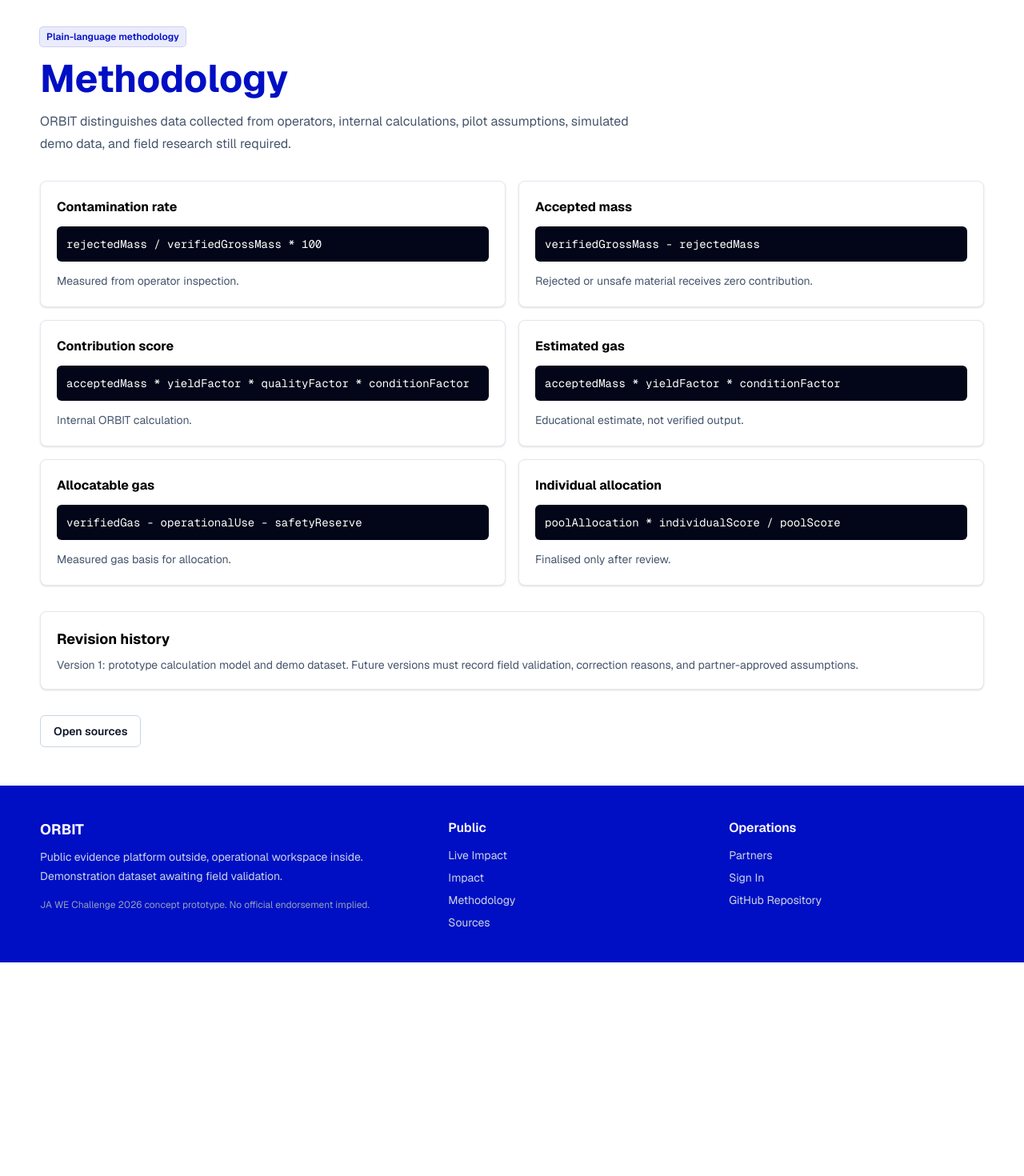
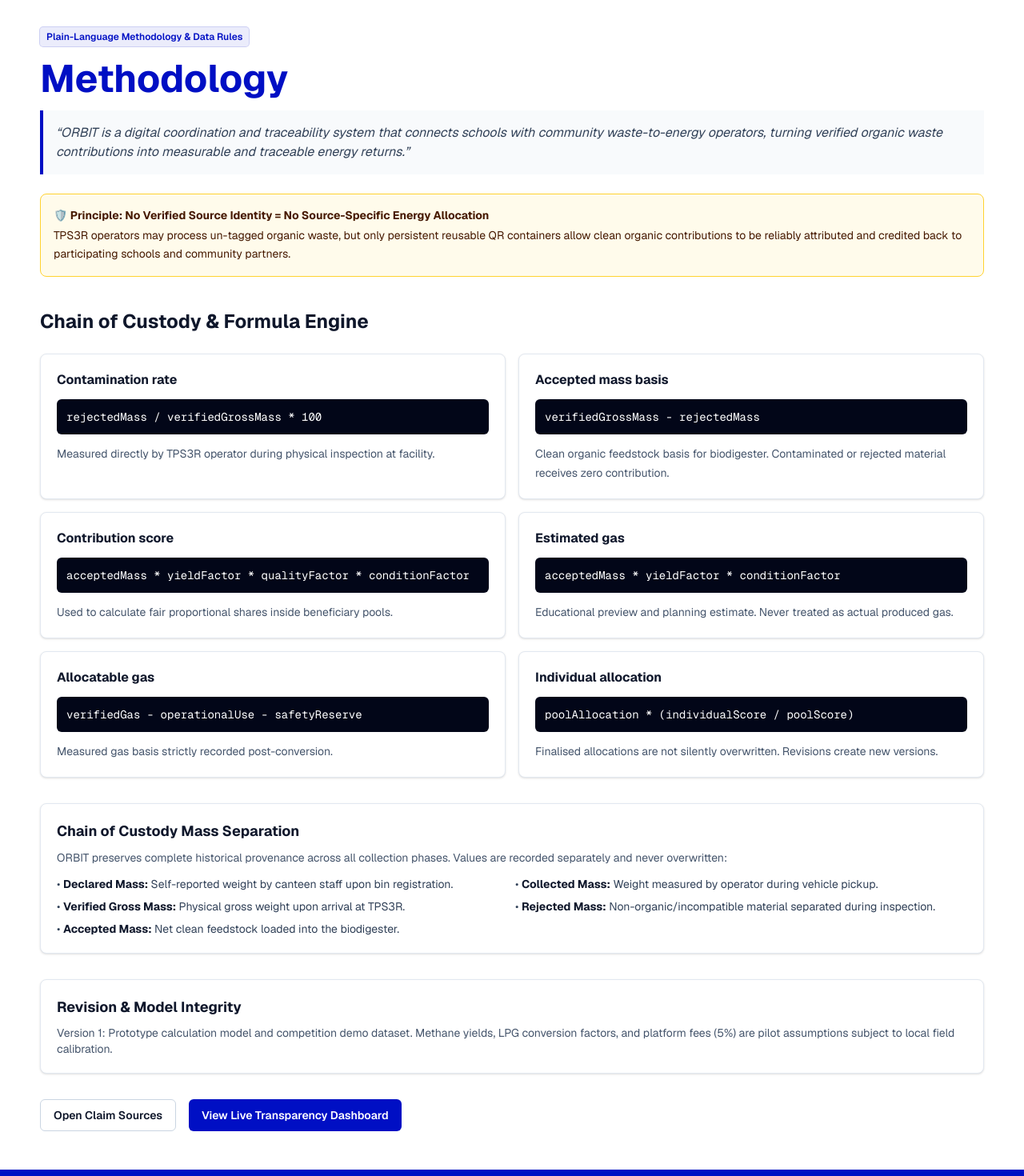
Before and after one commit to Claritys11/orbit-bioenergy-tracker, a Next.js app: page /methodology in a window 1280 px wide. Shown: the part 80-1550 px from the top of the page at 80% size. Before the commit the page ends 1283 px from the top, so only its background shows below. Built offline with nearby package versions, Linux system fonts and the light colour scheme.

Commit message:
docs: align README and website pages with core positioning and reusable QR container system

```diff
--- a/src/app/methodology/page.tsx
+++ b/src/app/methodology/page.tsx
@@ -3,12 +3,12 @@
 import { Badge, Card, LinkButton } from "@/components/ui";
 
 const formulas = [
-  ["Contamination rate", "rejectedMass / verifiedGrossMass * 100", "Measured from operator inspection."],
-  ["Accepted mass", "verifiedGrossMass - rejectedMass", "Rejected or unsafe material receives zero contribution."],
-  ["Contribution score", "acceptedMass * yieldFactor * qualityFactor * conditionFactor", "Internal ORBIT calculation."],
-  ["Estimated gas", "acceptedMass * yieldFactor * conditionFactor", "Educational estimate, not verified output."],
-  ["Allocatable gas", "verifiedGas - operationalUse - safetyReserve", "Measured gas basis for allocation."],
-  ["Individual allocation", "poolAllocation * individualScore / poolScore", "Finalised only after review."],
+  ["Contamination rate", "rejectedMass / verifiedGrossMass * 100", "Measured directly by TPS3R operator during physical inspection at facility."],
+  ["Accepted mass basis", "verifiedGrossMass - rejectedMass", "Clean organic feedstock basis for biodigester. Contaminated or rejected material receives zero contribution."],
+  ["Contribution score", "acceptedMass * yieldFactor * qualityFactor * conditionFactor", "Used to calculate fair proportional shares inside beneficiary pools."],
+  ["Estimated gas", "acceptedMass * yieldFactor * conditionFactor", "Educational preview and planning estimate. Never treated as actual produced gas."],
+  ["Allocatable gas", "verifiedGas - operationalUse - safetyReserve", "Measured gas basis strictly recorded post-conversion."],
+  ["Individual allocation", "poolAllocation * (individualScore / poolScore)", "Finalised allocations are not silently overwritten. Revisions create new versions."],
 ];
 
 export default function MethodologyPage() {
@@ -16,23 +16,56 @@
     <>
       <PublicHeader />
       <main id="main" className="orbit-container py-12">
-        <Badge tone="blue">Plain-language methodology</Badge>
+        <Badge tone="blue">Plain-Language Methodology & Data Rules</Badge>
         <h1 className="mt-4 text-5xl font-bold text-[var(--orbit-primary)]">Methodology</h1>
-        <p className="mt-4 max-w-3xl leading-7 text-slate-600">ORBIT distinguishes data collected from operators, internal calculations, pilot assumptions, simulated demo data, and field research still required.</p>
-        <div className="mt-8 grid gap-4 md:grid-cols-2">
+
+        <blockquote className="mt-4 border-l-4 border-[var(--orbit-primary)] bg-slate-50 p-4 italic text-slate-700">
+          “ORBIT is a digital coordination and traceability system that connects schools with community waste-to-energy operators, turning verified organic waste contributions into measurable and traceable energy returns.”
+        </blockquote>
+
+        <div className="mt-6 rounded-lg border border-amber-300 bg-amber-50 p-4 text-sm text-amber-950">
+          <h2 className="font-bold">🛡️ Principle: No Verified Source Identity = No Source-Specific Energy Allocation</h2>
+          <p className="mt-1 leading-relaxed">
+            TPS3R operators may process un-tagged organic waste, but only persistent reusable QR containers allow clean organic contributions to be reliably attributed and credited back to participating schools and community partners.
+          </p>
+        </div>
+
+        <h2 className="mt-10 text-2xl font-bold text-slate-900">Chain of Custody & Formula Engine</h2>
+        <div className="mt-6 grid gap-4 md:grid-cols-2">
           {formulas.map(([title, formula, body]) => (
             <Card key={title}>
-              <h2 className="font-bold">{title}</h2>
-              <code className="mt-3 block rounded-md bg-slate-950 p-3 text-sm text-white">{formula}</code>
+              <h3 className="font-bold text-slate-900">{title}</h3>
+              <code className="mt-3 block rounded-md bg-slate-950 p-3 font-mono text-sm text-white">{formula}</code>
               <p className="mt-3 text-sm leading-6 text-slate-600">{body}</p>
             </Card>
           ))}
         </div>
+
         <Card className="mt-8">
-          <h2 className="text-lg font-bold">Revision history</h2>
-          <p className="mt-2 text-sm text-slate-600">Version 1: prototype calculation model and demo dataset. Future versions must record field validation, correction reasons, and partner-approved assumptions.</p>
+          <h2 className="text-lg font-bold text-slate-900">Chain of Custody Mass Separation</h2>
+          <p className="mt-2 text-sm leading-relaxed text-slate-600">
+            ORBIT preserves complete historical provenance across all collection phases. Values are recorded separately and never overwritten:
+          </p>
+          <ul className="mt-3 grid gap-2 text-sm text-slate-700 sm:grid-cols-2">
+            <li>• <strong className="text-slate-900">Declared Mass:</strong> Self-reported weight by canteen staff upon bin registration.</li>
+            <li>• <strong className="text-slate-900">Collected Mass:</strong> Weight measured by operator during vehicle pickup.</li>
+            <li>• <strong className="text-slate-900">Verified Gross Mass:</strong> Physical gross weight upon arrival at TPS3R.</li>
+            <li>• <strong className="text-slate-900">Rejected Mass:</strong> Non-organic/incompatible material separated during inspection.</li>
+            <li>• <strong className="text-slate-900">Accepted Mass:</strong> Net clean feedstock loaded into the biodigester.</li>
+          </ul>
         </Card>
-        <LinkButton href="/sources" className="mt-8" variant="secondary">Open sources</LinkButton>
+
+        <Card className="mt-8">
+          <h2 className="text-lg font-bold text-slate-900">Revision & Model Integrity</h2>
+          <p className="mt-2 text-sm text-slate-600">
+            Version 1: Prototype calculation model and competition demo dataset. Methane yields, LPG conversion factors, and platform fees (5%) are pilot assumptions subject to local field calibration.
+          </p>
+        </Card>
+
+        <div className="mt-8 flex gap-4">
+          <LinkButton href="/sources" variant="secondary">Open Claim Sources</LinkButton>
+          <LinkButton href="/transparency">View Live Transparency Dashboard</LinkButton>
+        </div>
       </main>
       <PublicFooter />
     </>
--- a/src/app/page.tsx
+++ b/src/app/page.tsx
@@ -12,14 +12,14 @@
 export const dynamic = "force-dynamic";
 
 const workflow = [
-  ["Sort", "Canteen staff separate eligible organic waste."],
-  ["Register", "Waste is weighed and registered as a QR batch."],
-  ["Collect", "ORBIT schedules pickup based on volume and storage time."],
-  ["Verify", "Partner operators record contamination and accepted mass."],
-  ["Convert", "Accepted waste enters a validated biodigestion facility."],
-  ["Measure", "The facility records verified biogas production."],
-  ["Allocate", "ORBIT calculates fair shares from verified allocatable gas."],
-  ["Use and Report", "Fulfilment and public impact are recorded transparently."],
+  ["Tag Container", "Super Admin issues persistent digital identity tags (e.g. CNT-TELKOM-001-01) attached to physical reusable waste bins."],
+  ["Register Batch", "Canteen staff scan the reusable container QR and submit declared organic waste weight."],
+  ["Schedule & Transit", "ORBIT schedules operator pickup and tracks container transport to the TPS3R facility."],
+  ["Inspect & Empty", "Operators inspect contamination rate and empty the container at the facility, immediately returning the bin to AVAILABLE status."],
+  ["Biodigester Conversion", "Accepted organic feedstock enters the biodigester for anaerobic digestion."],
+  ["Record Verified Gas", "Facility records actual measured biogas output post-conversion."],
+  ["Purity-to-Power Allocation", "ORBIT allocates energy credit using verified allocatable gas (50% schools / 30% operator / 20% contributors)."],
+  ["Energy Return & Impact", "Energy fulfilment and public-safe sustainability impact are reported transparently."],
 ];
 
 const userSteps = [
@@ -47,18 +47,16 @@
         <section className="border-b border-[var(--orbit-border)] bg-white">
           <div className="orbit-container grid min-h-[82vh] gap-10 py-12 lg:grid-cols-[1.05fr_0.95fr] lg:items-center">
             <div>
-              <Badge tone="amber">Demonstration dataset - awaiting field validation</Badge>
+              <Badge tone="amber">JA WE Challenge 2026 Competition Prototype</Badge>
               <h1 className="mt-5 max-w-4xl text-5xl font-bold tracking-normal text-[var(--orbit-primary)] md:text-7xl">
                 Turning cleaner school waste into traceable community energy.
               </h1>
-              <p className="mt-6 max-w-2xl text-lg leading-8 text-slate-600">
-                ORBIT connects schools, community waste operators, and supporting contributors
-                through a transparent system that tracks organic waste from collection to verified
-                biogas allocation.
+              <p className="mt-6 max-w-2xl text-lg leading-8 text-slate-600 font-medium">
+                ORBIT is a digital coordination and traceability system connecting schools with community waste-to-energy operators, turning verified organic waste contributions into measurable and traceable energy returns.
               </p>
-              <p className="mt-4 text-sm font-semibold text-[var(--orbit-primary)]">
-                Measured, estimated, and pilot data are always displayed separately.
-              </p>
+              <div className="mt-4 rounded-lg border border-amber-300 bg-amber-50 p-3 text-sm text-amber-950 font-semibold">
+                🛡️ No verified source identity = No source-specific energy allocation. Persistent reusable QR containers bridge physical waste flow directly with ORBIT bioenergy accounting.
+              </div>
               <div className="mt-8 flex flex-wrap gap-3">
                 <LinkButton href="/transparency" className="bg-[var(--orbit-primary)]">
                   Explore Live Impact <ArrowRight size={16} aria-hidden />
```
Also changed, not shown: 1 other file (tests, documents, lock files or other folders).
